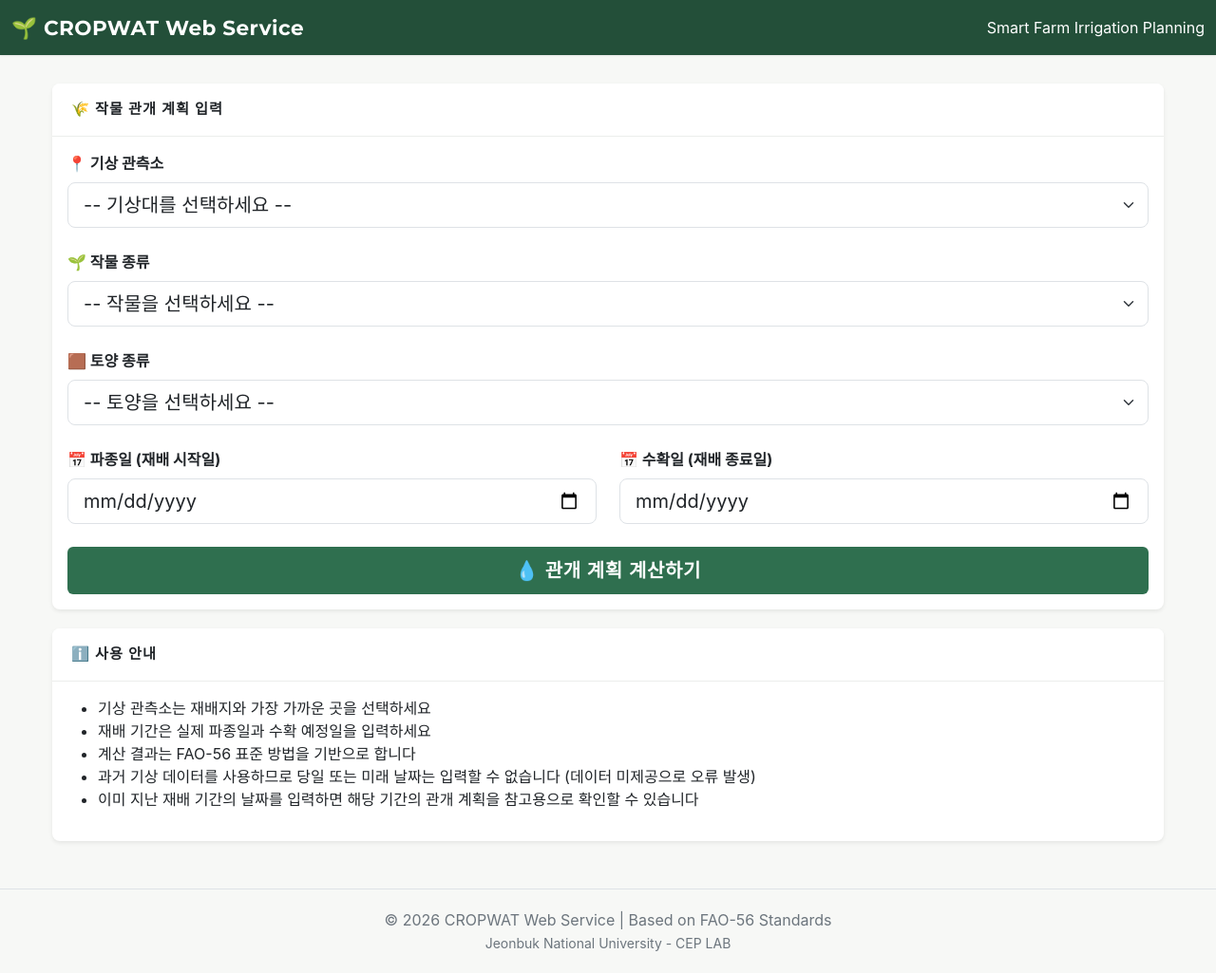
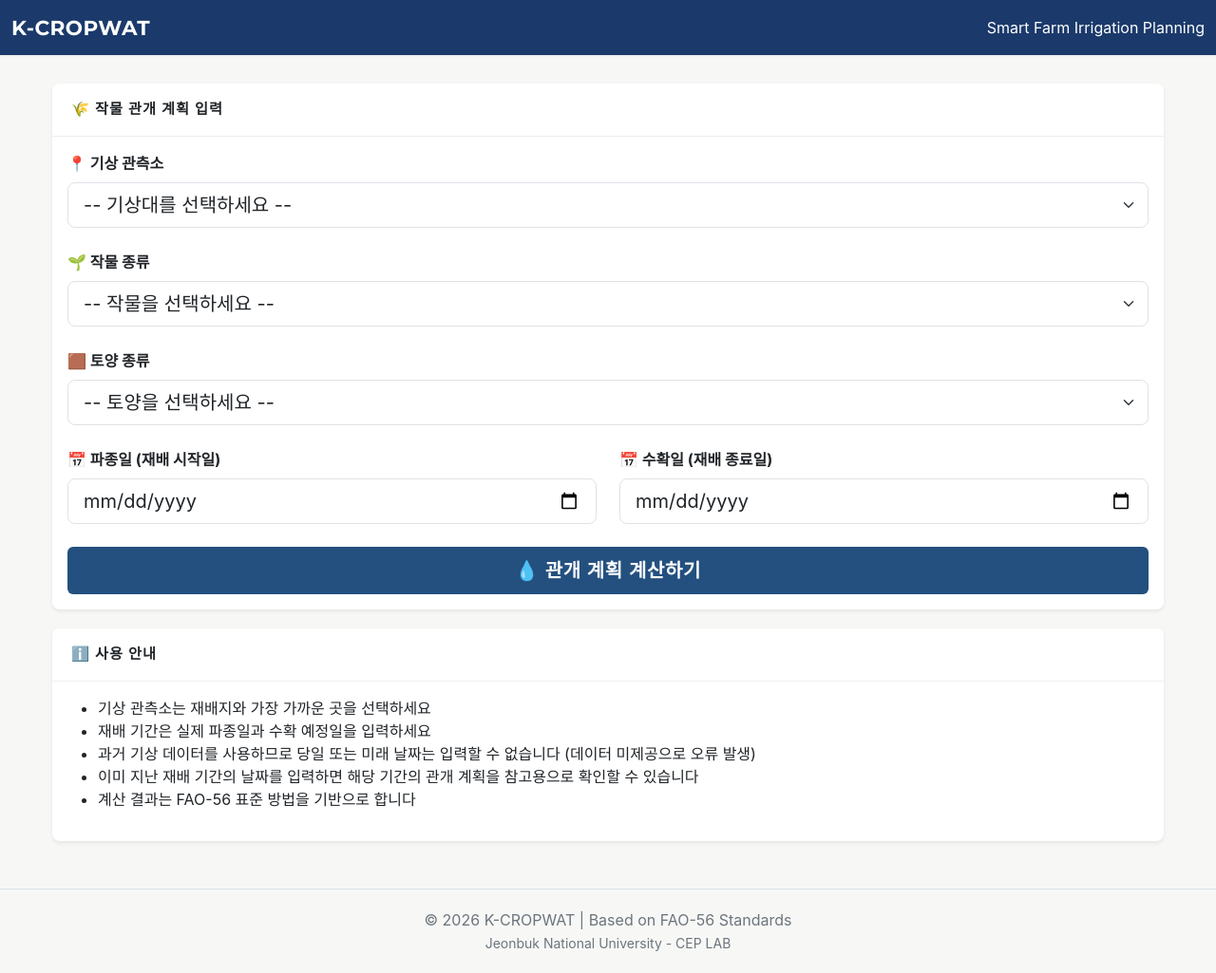
Before and after one commit to JBNUSFLEEHK/K_cropwat, a FastAPI app: page / in a window 1280 px wide. Shown: the whole page at 95% size. Run offline with FastAPI, Linux system fonts and the light colour scheme; parts of the project's set-up code (start-up, migrations or seed data) failed here and were passed over.

Commit message:
Rebrand to K-CROPWAT, navy theme, merge schedule + graph cards
- Rename all "CROPWAT Web Service" wording to "K-CROPWAT"; drop nav emoji
- Switch accent color from green to FAO navy
- Move FAO-56 note to bottom of usage list
- Merge Crop Irrigation Schedule and Scheduling Graph into one card,
  with the reset/print buttons at the very bottom of the block

Co-Authored-By: Claude Opus 4.8 <noreply@anthropic.com>

```diff
--- a/templates/base.html
+++ b/templates/base.html
@@ -3,10 +3,10 @@
 <head>
     <meta charset="UTF-8">
     <meta name="viewport" content="width=device-width, initial-scale=1.0">
-    <title>{% block title %}CROPWAT Web Service{% endblock %}</title>
+    <title>{% block title %}K-CROPWAT{% endblock %}</title>
 
     <meta name="description" content="작물 수분요구량 및 관개계획 계산을 위한 웹 서비스">
-    <meta property="og:title" content="K-CROPWAT Web Service">
+    <meta property="og:title" content="K-CROPWAT">
     <meta property="og:description" content="작물 수분요구량 및 관개계획 계산을 위한 웹 서비스">
     <meta property="og:type" content="website">
     <meta property="og:url" content="https://k-cropwat.onrender.com/">
@@ -23,8 +23,8 @@
     <!-- Custom CSS -->
     <style>
         :root {
-            --accent: #2f6f4f;
-            --accent-dark: #234f39;
+            --accent: #24507f;
+            --accent-dark: #1b3a6b;
             --ink: #212529;
             --muted: #6c757d;
             --surface: #ffffff;
@@ -141,7 +141,7 @@
     <nav class="navbar navbar-dark">
         <div class="container-fluid">
             <a class="navbar-brand text-white" href="/">
-                🌱 CROPWAT Web Service
+                K-CROPWAT
             </a>
             <span class="navbar-text text-white">
                 Smart Farm Irrigation Planning
@@ -156,7 +156,7 @@
 
     <!-- Footer -->
     <footer>
-        <p class="mb-0">© 2026 CROPWAT Web Service | Based on FAO-56 Standards</p>
+        <p class="mb-0">© 2026 K-CROPWAT | Based on FAO-56 Standards</p>
         <small>Jeonbuk National University - CEP LAB</small>
     </footer>
 
--- a/templates/index.html
+++ b/templates/index.html
@@ -1,6 +1,6 @@
 {% extends "base.html" %}
 
-{% block title %}K-CROPWAT Web Service{% endblock %}
+{% block title %}K-CROPWAT{% endblock %}
 
 {% block content %}
 <div class="card">
@@ -87,9 +87,9 @@
         <ul>
             <li>기상 관측소는 재배지와 가장 가까운 곳을 선택하세요</li>
             <li>재배 기간은 실제 파종일과 수확 예정일을 입력하세요</li>
-            <li>계산 결과는 FAO-56 표준 방법을 기반으로 합니다</li>
             <li>과거 기상 데이터를 사용하므로 당일 또는 미래 날짜는 입력할 수 없습니다 (데이터 미제공으로 오류 발생)</li>
             <li>이미 지난 재배 기간의 날짜를 입력하면 해당 기간의 관개 계획을 참고용으로 확인할 수 있습니다</li>
+            <li>계산 결과는 FAO-56 표준 방법을 기반으로 합니다</li>
         </ul>
     </div>
 </div>
```
Also changed, not shown: templates/results.html (+12 -19 lines).
